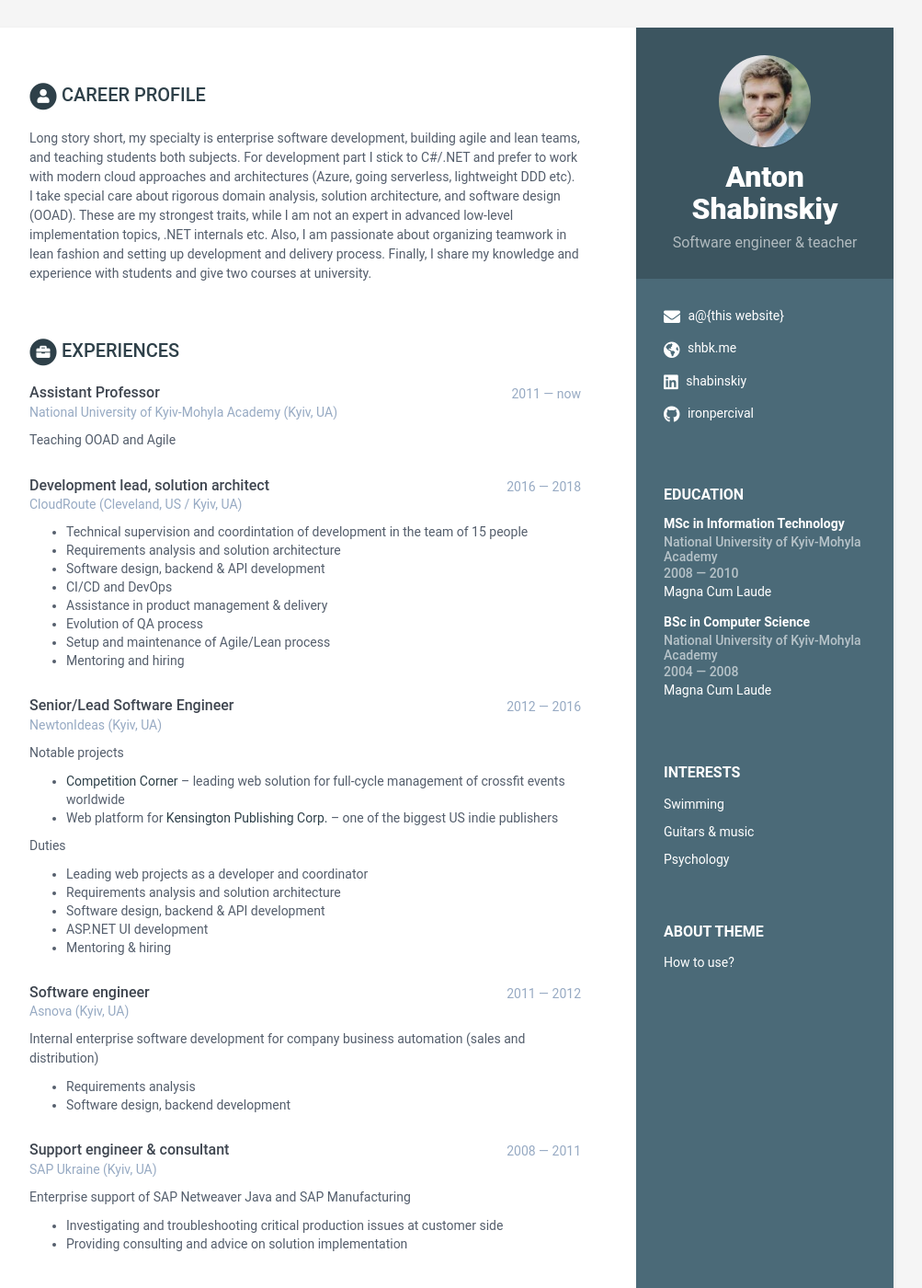
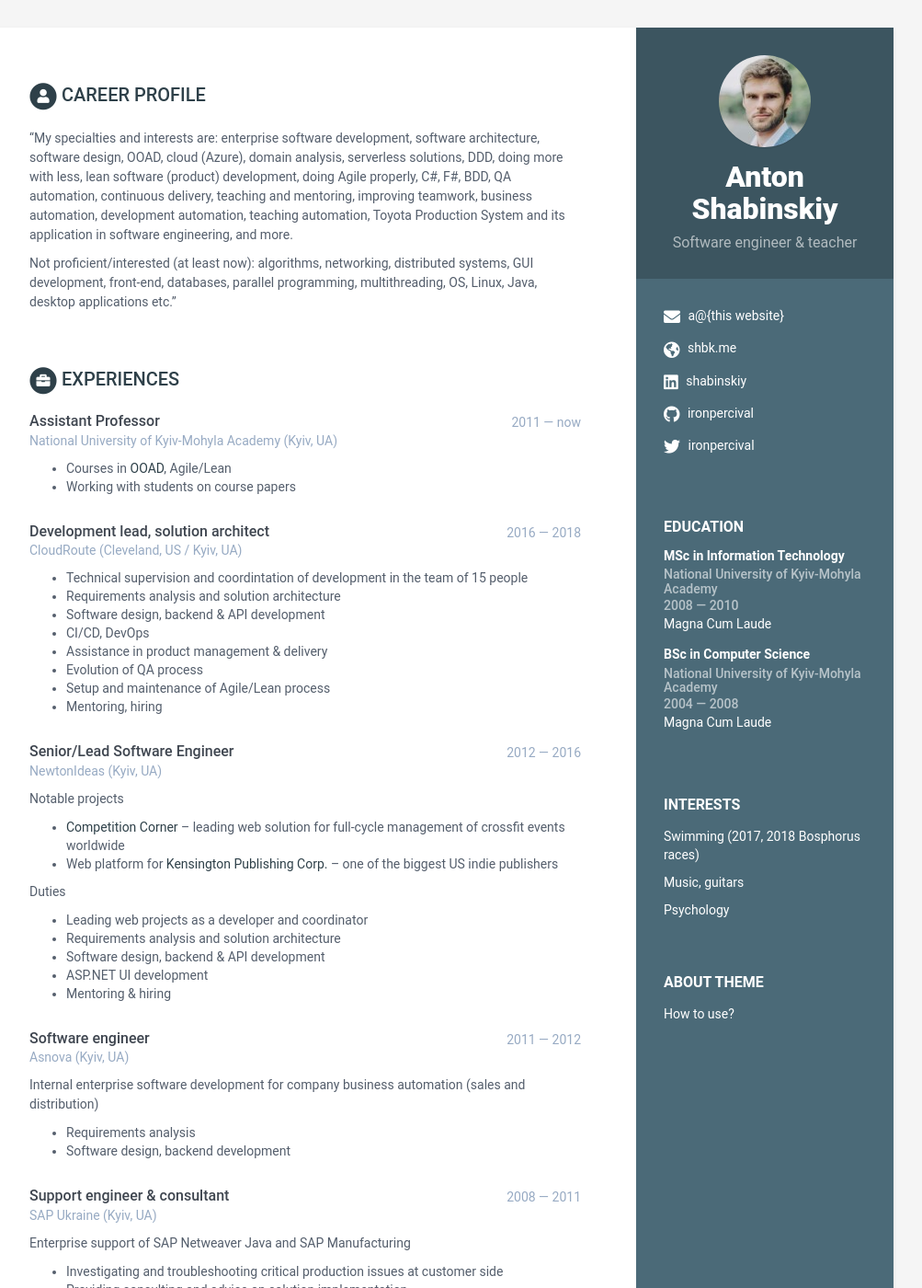
Before and after one commit to ironpercival/ironpercival.github.io, a Jekyll site: the page built from index.html, in a window 1280 px wide and 1400 px high. Shown: the whole window at 92% size, without its empty margins (168-1171 px from the left). Built offline with Jekyll 4.4.1, drawn with Linux system fonts in a browser that asks for light colours; some of the changed text lies outside the part shown.

Commit message:
Update site content

```diff
--- a/_data/data.yml
+++ b/_data/data.yml
@@ -18,15 +18,15 @@ sidebar:
     github: ironpercival
     gitlab:
     bitbucket:
-    twitter:
+    twitter: ironpercival
     stack-overflow: # Number/Username, e.g. 123456/alandoe
     codewars:
 
     interests:
-      - item: Swimming
+      - item: Swimming (2017, 2018 Bosphorus races)
         link:
 
-      - item: Guitars & music
+      - item: Music, guitars
         link:
 
       - item: Psychology
@@ -35,7 +35,10 @@ sidebar:
 career-profile:
     title: Career Profile
     summary: |
-      Long story short, my specialty is enterprise software development, building agile and lean teams, and teaching students both subjects. For development part I stick to C#/.NET and prefer to work with modern cloud approaches and architectures (Azure, going serverless, lightweight DDD etc). I take special care about rigorous domain analysis, solution architecture, and software design (OOAD). These are my strongest traits, while I am not an expert in advanced low-level implementation topics, .NET internals etc. Also, I am passionate about organizing teamwork in lean fashion and setting up development and delivery process. Finally, I share my knowledge and experience with students and give two courses at university.
+      "My specialties and interests are: enterprise software development, software architecture, software design, OOAD, cloud (Azure), domain analysis, serverless solutions, DDD, doing more with less, lean software (product) development, doing Agile properly, C#, F#, BDD, QA automation, continuous delivery, teaching and mentoring, improving teamwork, business automation, development automation, teaching automation, Toyota Production System and its application in software engineering, and more.
+
+      Not proficient/interested (at least now): algorithms, networking, distributed systems, GUI development, front-end, databases, parallel programming, multithreading, OS, Linux, Java, desktop applications etc."
+
 
 education:
     - degree: MSc in Information Technology
@@ -55,7 +58,8 @@ experiences:
       time: 2011 — now
       company: National University of Kyiv-Mohyla Academy (Kyiv, UA)
       details: |
-        Teaching OOAD and Agile
+        - Courses in [OOAD](https://ood.tips/naukma/), Agile/Lean
+        - Working with students on course papers
 
     - role: Development lead, solution architect
       time: 2016 — 2018
@@ -64,11 +68,11 @@ experiences:
           - Technical supervision and coordintation of development in the team of 15 people
           - Requirements analysis and solution architecture
           - Software design, backend & API development
-          - CI/CD and DevOps
+          - CI/CD, DevOps
           - Assistance in product management & delivery
           - Evolution of QA process
           - Setup and maintenance of Agile/Lean process
-          - Mentoring and hiring
+          - Mentoring, hiring
 
     - role: Senior/Lead Software Engineer
       time: 2012 — 2016
@@ -101,28 +105,40 @@ experiences:
           - Investigating and troubleshooting critical production issues at customer side
           - Providing consulting and advice on solution implementation
 
+projects:
+    title: Projects
+    assignments:
+      - title: ood.tips
+        link: "https://ood.tips"
+        tagline: "OOAD knowledge sharing website"
 
 skills:
     title: Skills &amp; Proficiency
 
     toolset:
       - name: C#
+        level: 70%
+
+      - name: F#
+        level: 30%
+
+      - name: React & JavaScript
+        level: 30%
+
+      - name: OOAD & DDD
+        level: 80%
+
+      - name: Azure DevOps (Visual Studio Team Services)
         level: 90%
 
-      - name: OOAD & DDD
-        level: 85%
-
-      - name: Visual Studio Team Services
-        level: 85%
-
       - name: ASP.NET & ASP.NET Core
-        level: 80%
+        level: 60%
 
       - name: EF & EF Core
-        level: 80%
+        level: 70%
 
       - name: Azure
-        level: 60%
+        level: 50%
 
 footer: >
     Designed with <i class="fas fa-heart"></i> by <a href="http://themes.3rdwavemedia.com" target="_blank" rel="nofollow">Xiaoying Riley</a>
```
